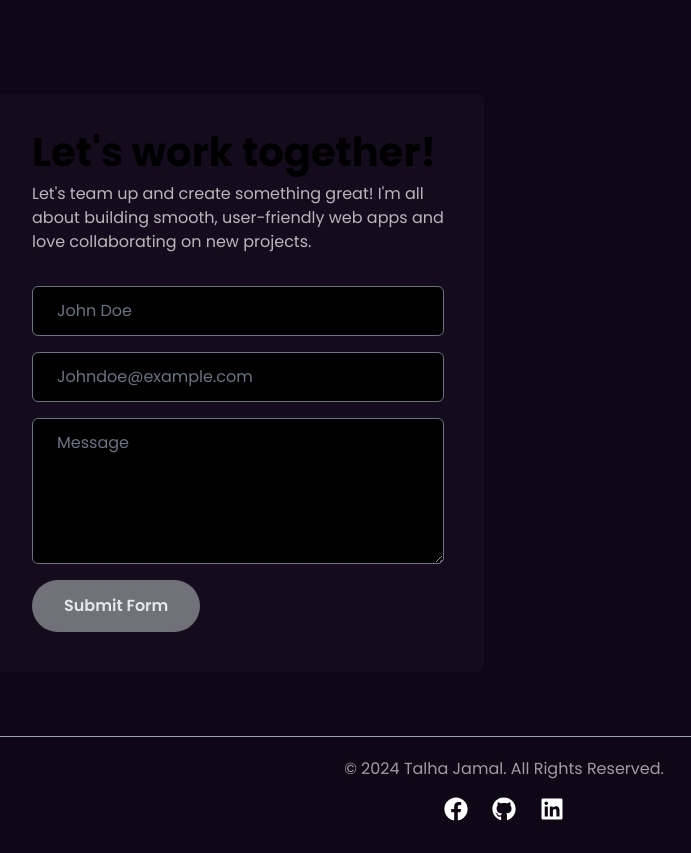
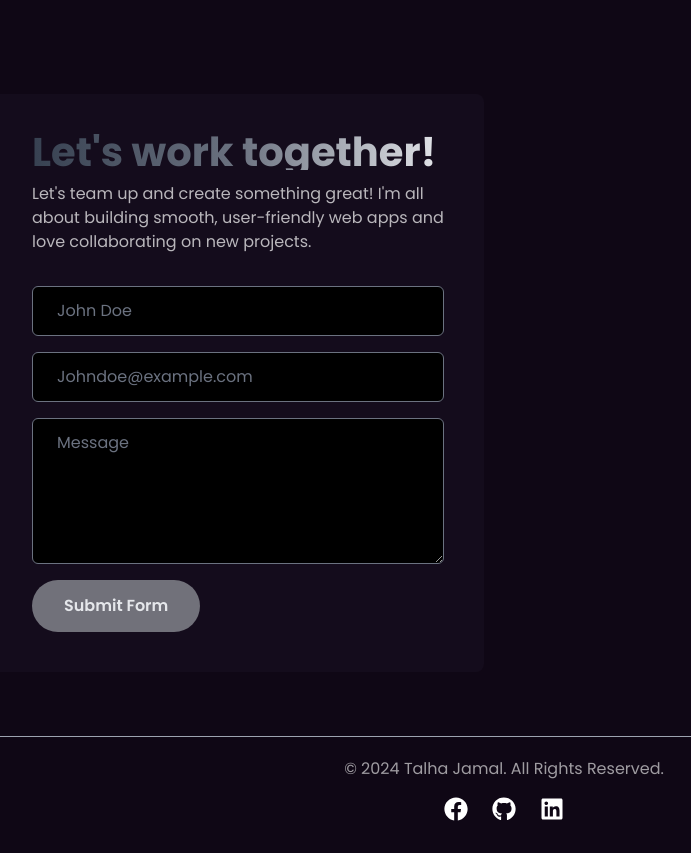
Before and after one commit to thinkphp/my-next-portofolio, a Next.js app: page / in a window 1280 px wide. Shown: the part 3820-4673 px from the top of the page, without its empty margins (136-827 px from the left). Built offline with nearby package versions, Linux system fonts and the light colour scheme.

Commit message:
Update ContactForm.tsx

```diff
--- a/src/app/components/Home/contact/ContactForm.tsx
+++ b/src/app/components/Home/contact/ContactForm.tsx
@@ -3,7 +3,7 @@ import React from 'react'
 function ContactForm() {
   return (
     <div className=' bg-[#140c1c] rounded-lg p-4 sm:p-10'>
-      <h1 className='text-cl text-2xl md:text-3xl lg:text-[2.5rem] font-bold'>Let&apos;s work together!
+      <h1 className='gradient-text text-2xl md:text-3xl lg:text-[2.5rem] font-bold'>Let&apos;s work together!
       </h1>
       <p className=' text-white opacity-70 mt-3 text-sm lg:text-base'>Let&apos;s team up and create something great! I&apos;m all about building smooth, user-friendly web apps and love collaborating on new projects.
       </p>
```
